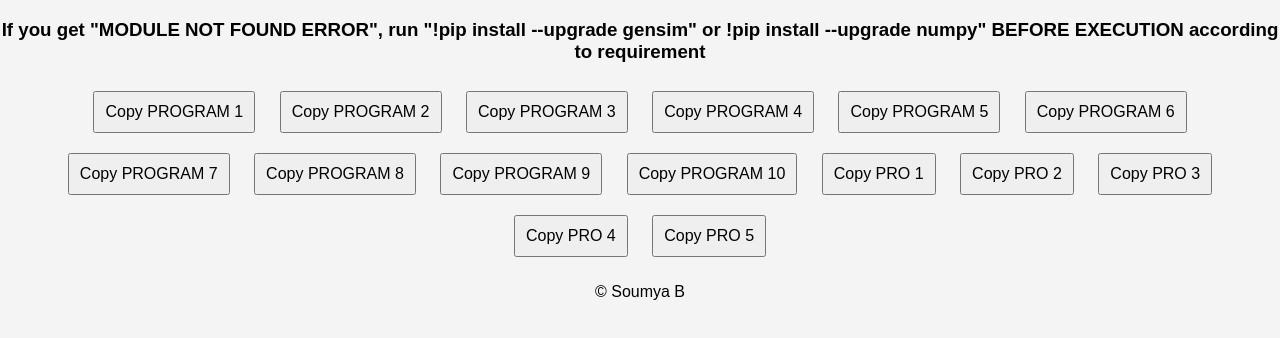
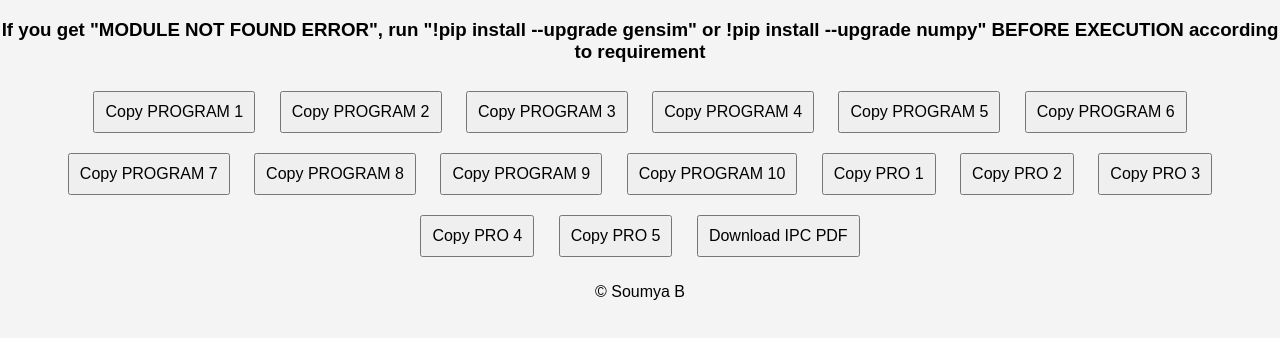
Before and after one commit to soumyacs3/6thsem, a plain HTML site: page gen.html in a window 1280 px wide. Shown: the part 104-442 px from the top of the page. Drawn offline with Linux system fonts and the light colour scheme.

Commit message:
Update gen.html

```diff
--- a/gen.html
+++ b/gen.html
@@ -52,6 +52,8 @@
     <button onclick="copyText('pro3copy.txt')">Copy PRO 3</button>
     <button onclick="copyText('pro4copy.txt')">Copy PRO 4</button>
     <button onclick="copyText('pro5copy.txt')">Copy PRO 5</button>
+    <button onclick="window.location.href='IPC.pdf'">Download IPC PDF</button>
+
 
     <script>
         function copyText(fileName) {
```
